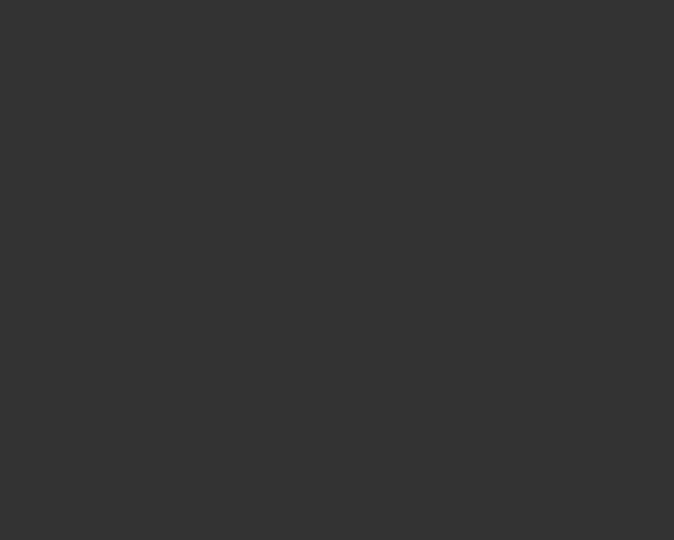
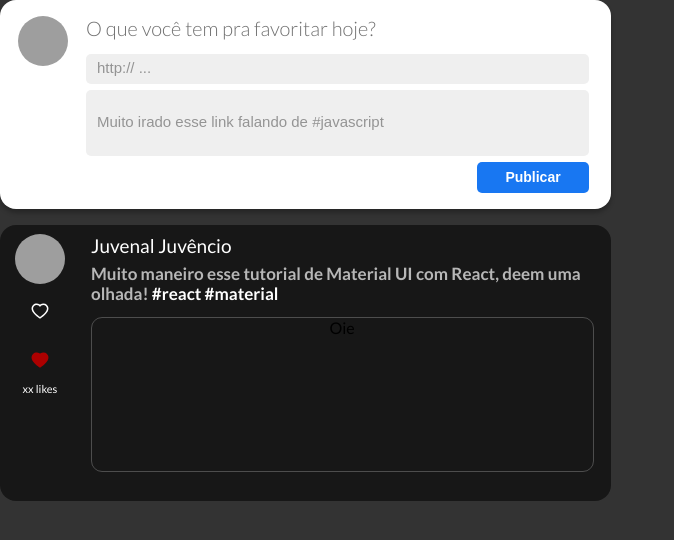
Before and after one commit to RafaelBahiense/Linkr, a React (Create React App) app: page / in a window 1280 px wide. Shown: the top 540 px of the page, without its empty margins (0-674 px from the left). Built offline with nearby package versions, Linux system fonts and the light colour scheme; grey boxes are pictures that could not be loaded.

Commit message:
post, createPost desktop add

```diff
--- a/src/App.js
+++ b/src/App.js
@@ -15,6 +15,8 @@ export default function App() {
         <Router>
             <Switch>
                 <Route path="/">
+                    <CreatePost />
+                    <Post />
                 </Route>
 
                 <Route path="/sign-up">
--- a/src/components/Post/CreatePost.js
+++ b/src/components/Post/CreatePost.js
@@ -1,14 +1,18 @@
 import styled from 'styled-components';
+import Avatar from '../Avatar';
 
 export default function CreatePost() {
     return (
         <CreatePostContainer>
+            <Avatar width="50px" />
+            <div>
                 <p>O que você tem pra favoritar hoje?</p>
                 <form>
                     <input type="url" placeholder="http:// ..."></input>
                     <input type="text" placeholder="Muito irado esse link falando de #javascript"></input>
                     <button type="submit">Publicar</button>
                 </form>
+            </div>
         </CreatePostContainer>
     );
 }
@@ -20,15 +24,20 @@ const CreatePostContainer = styled.div`
     box-shadow: 0px 4px 4px rgba(0, 0, 0, 0.25);
     font-family: 'Lato', sans-serif;
     padding: 12px;
+    display: flex;
+    justify-content: space-between;
 
+    img{
+        display: none;
+    }
+
+    div{
         display: flex;
         flex-direction: column;
         align-items: center;
         justify-content: space-between;
 
         p{
-        width: 307px;
-        height: 40px;
         font-weight: 300;
         font-size: 17px;
         line-height: 20px;
@@ -49,6 +58,7 @@ const CreatePostContainer = styled.div`
                 border: none;
                 margin-bottom: 6px;
                 padding: 6px 11px 8px 11px;
+                outline: none;
             }
 
             input:last-of-type{
@@ -77,4 +87,53 @@ const CreatePostContainer = styled.div`
                 align-self: flex-end;
             }
         }
+    }
+
+    @media (min-width: 750px){
+
+        width: 611px;
+        height: 209px;
+        border-radius: 16px;
+        padding: 16px 22px 16px 18px;
+
+        img{
+        display: block;
+        }
+
+        div{
+            align-items: flex-start;
+
+            p{
+            font-size: 20px;
+            line-height: 24px;
+            text-align: start;
+            }
+
+            form{
+
+                input{
+                    width: 503px;
+                }
+
+                input:last-of-type{
+                    height: 66px;
+
+                }
+
+                input::placeholder{
+                    font-size: 15px;
+                    line-height: 18px;
+                }
+
+                button{
+                    height: 31px;
+
+                    font-size: 14px;
+                    line-height: 17px;
+
+                    align-self: flex-end;
+                }
+            }
+        }
+    }
 `;
--- a/src/components/Post/Post.js
+++ b/src/components/Post/Post.js
@@ -4,11 +4,14 @@ import Likes from './Likes';
 
 
 export default function Post() {
+
+    const windowSize = window.visualViewport.width;
+
     return (
         <PostContainer>
             <div>
-                <Avatar width="40px" />
-                <Likes svgSize="17px" textSize="9px" />
+                <Avatar width={windowSize < 750 ? "40px" : "50px"}/>
+                <Likes svgSize={windowSize < 750 ? "17px" : "20px"} textSize={windowSize < 750 ? "9px" : "11px"}/>
             </div>
             <PostContentContainer>
                 <PostUserName>Juvenal Juvêncio</PostUserName>
@@ -33,6 +36,12 @@ const PostContainer = styled.div`
         flex-direction: column;
         align-items: center;
     }
+
+    @media (min-width: 750px){
+        width: 611px;
+        height: 276px;
+        border-radius: 16px;
+    }
 `;
 
 const PostUserName = styled.p`
@@ -41,6 +50,11 @@ const PostUserName = styled.p`
     line-height: 20px;
     color: #FFFFFF;
     align-self: flex-start;
+
+    @media (min-width: 750px){
+        font-size: 19px;
+        line-height: 23px;
+    }
 `
 
 const PostContent = styled.p`
@@ -49,13 +63,33 @@ const PostContent = styled.p`
     line-height: 18px;
     color: #B7B7B7;
     margin: 7px 0 13px 0;
+
     strong{
         color: #FFFFFF;
+    }
+
+    @media (min-width: 750px){
+        font-size: 17px;
+        line-height: 20px;
     }
 `
 
 const PostLink = styled.div`
+    width: 278px;
+    height: 115px;
+
+    border: 1px solid #4D4D4D;
+    border-radius: 11px;
+
+    @media (min-width: 750px){
+        width: 503px;
+        height: 155px;
+    }
 `
 const PostContentContainer = styled.div`
     width: 288px;
+
+    @media (min-width: 750px){
+        width: 502px;
+    }
 `
```
Lines whose indentation alone changed are shown as unchanged.
